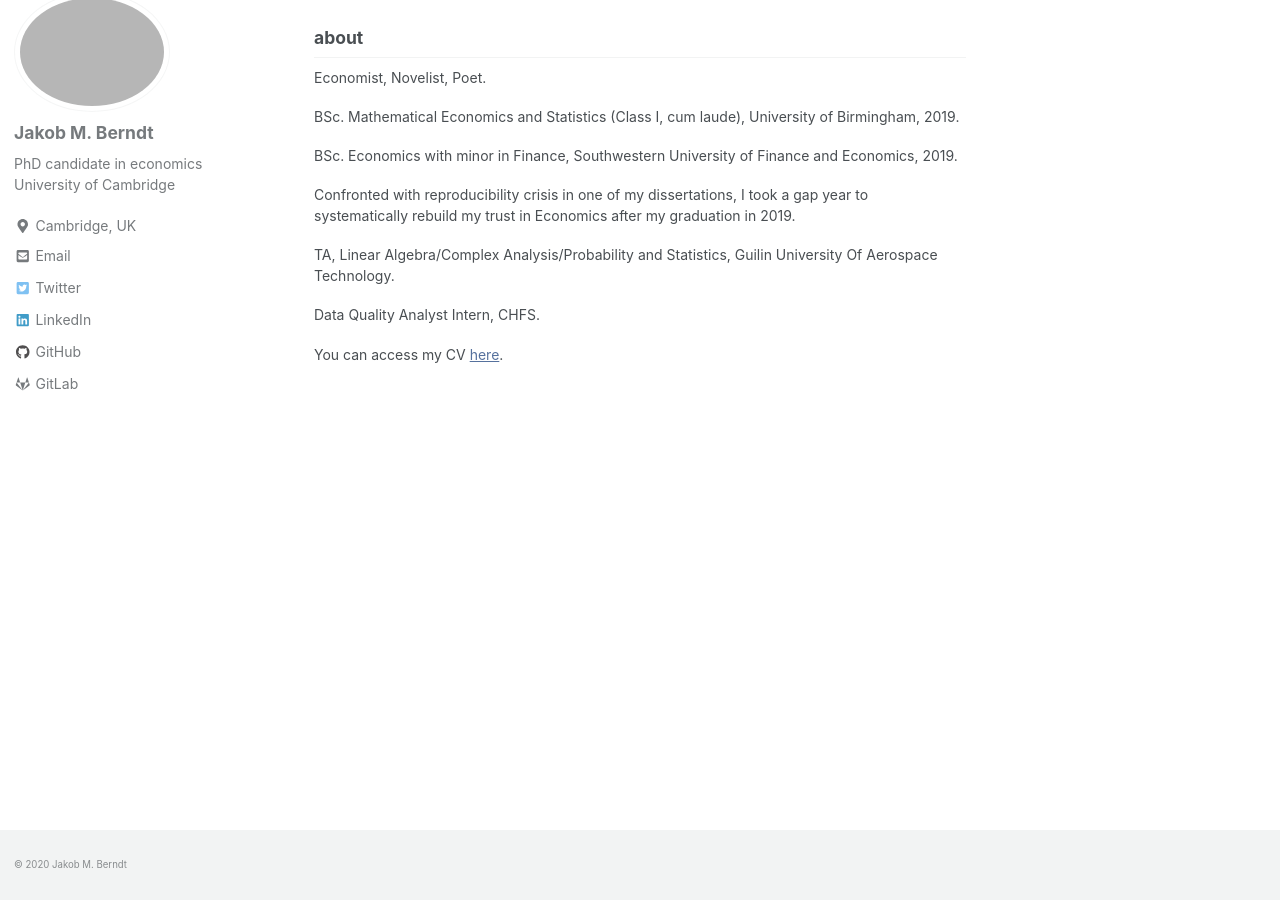
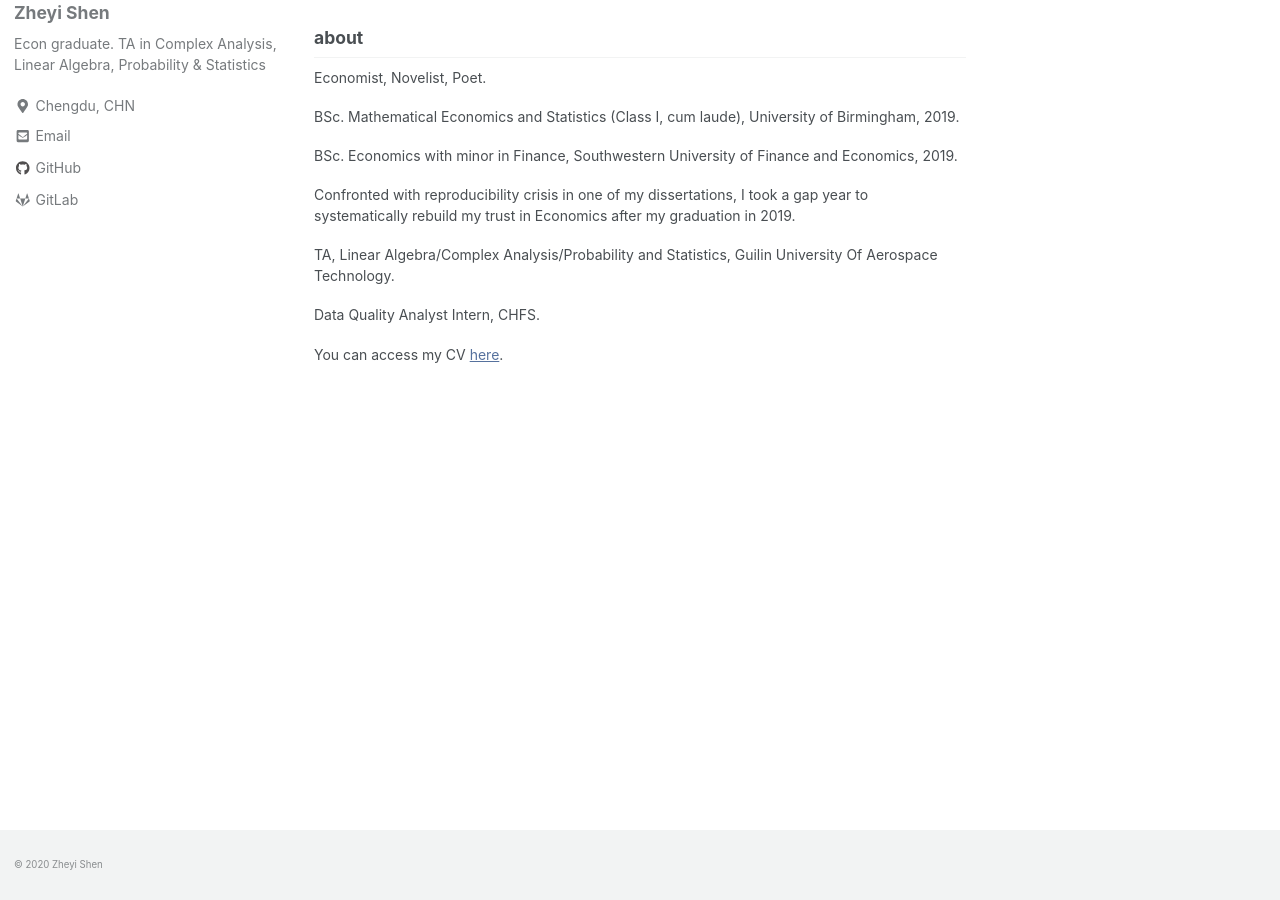
Before and after one commit to Zoey1102/Zoey1102.github.io, a Jekyll site: the page built from index.md, in a window 1280 px wide and 900 px high, scrolled down 100 px. Built offline with Jekyll 4.4.1, drawn with Linux system fonts in a browser that asks for light colours; nearby versions of some CDN libraries.

Commit message:
Update _config.yml

```diff
--- a/_config.yml
+++ b/_config.yml
@@ -16,11 +16,11 @@ minimal_mistakes_skin    : "default" # "air", "aqua", "contrast", "dark", "dirt"
 
 # Site Settings
 locale                   : "en-US"
-title                    : "Jakob M. Berndt"
+title                    : "Zheyi Shen"
 title_separator          : "|"
 name                     : ""
 description              : "Personal website"
-url                      : "https://jakobberndt.github.io"
+url                      : "https://Zoey1102.github.io"
 baseurl                  : "/"
 repository               : # GitHub username/repo-name e.g. "mmistakes/minimal-mistakes"
 teaser                   : # path of fallback teaser image, e.g. "/assets/images/500x300.png"
@@ -97,11 +97,11 @@ analytics:
 
 # Site Author
 author:
-  name             : "Jakob M. Berndt"
-  avatar           : "/images/jakobberndt_bw.jpg"
-  bio              : "PhD candidate in economics <br> University of Cambridge"
-  location         : "Cambridge, UK"
-  email            : jb2088@cam.ac.uk
+  name             : "Zheyi Shen"
+  avatar           : #"/images/jakobberndt_bw.jpg"
+  bio              : "Econ graduate. TA in Complex Analysis, Linear Algebra, Probability & Statistics"
+  location         : "Chengdu, CHN"
+  email            : szyswufe@gmail.com
   uri              : # "http://www.econ.cam.ac.uk/people/phd/jb2088"
   home             :
   bitbucket        :
@@ -110,19 +110,19 @@ author:
   flickr           :
   facebook         :
   foursquare       :
-  github           : jakobberndt
-  gitlab           : jakobberndt
+  github           : Zoey1102
+  gitlab           : Zoey1102
   google_plus      :
   keybase          :
   instagram        :
   lastfm           :
-  linkedin         : jberndt
+  linkedin         : #
   pinterest        :
   soundcloud       :
   stackoverflow    : # "123456/username" (the last part of your profile url, e.g. https://stackoverflow.com/users/123456/username)
   steam            : # "steamId" (the last part of your profile url, e.g. https://steamcommunity.com/id/steamId/)
   tumblr           :
-  twitter          : jakoberndt
+  twitter          : #jakoberndt
   vine             :
   weibo            :
   xing             :
```
